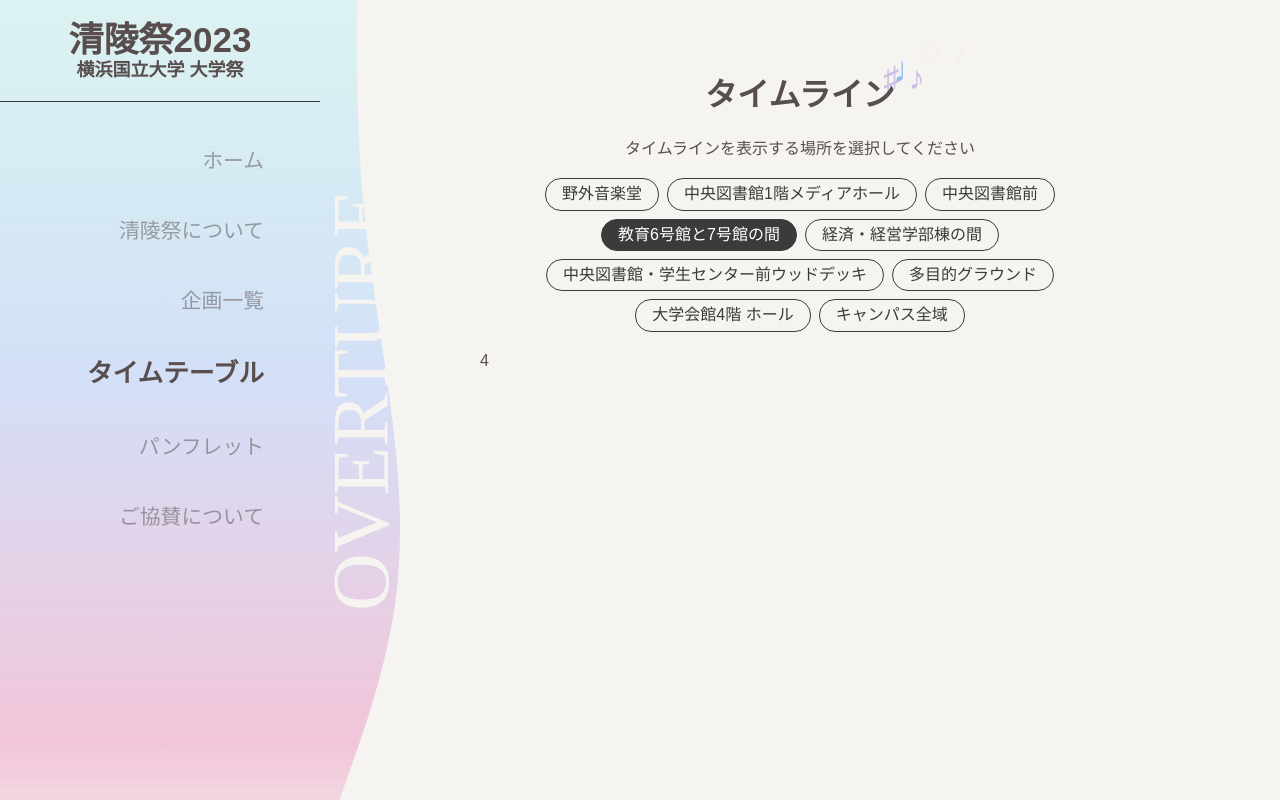
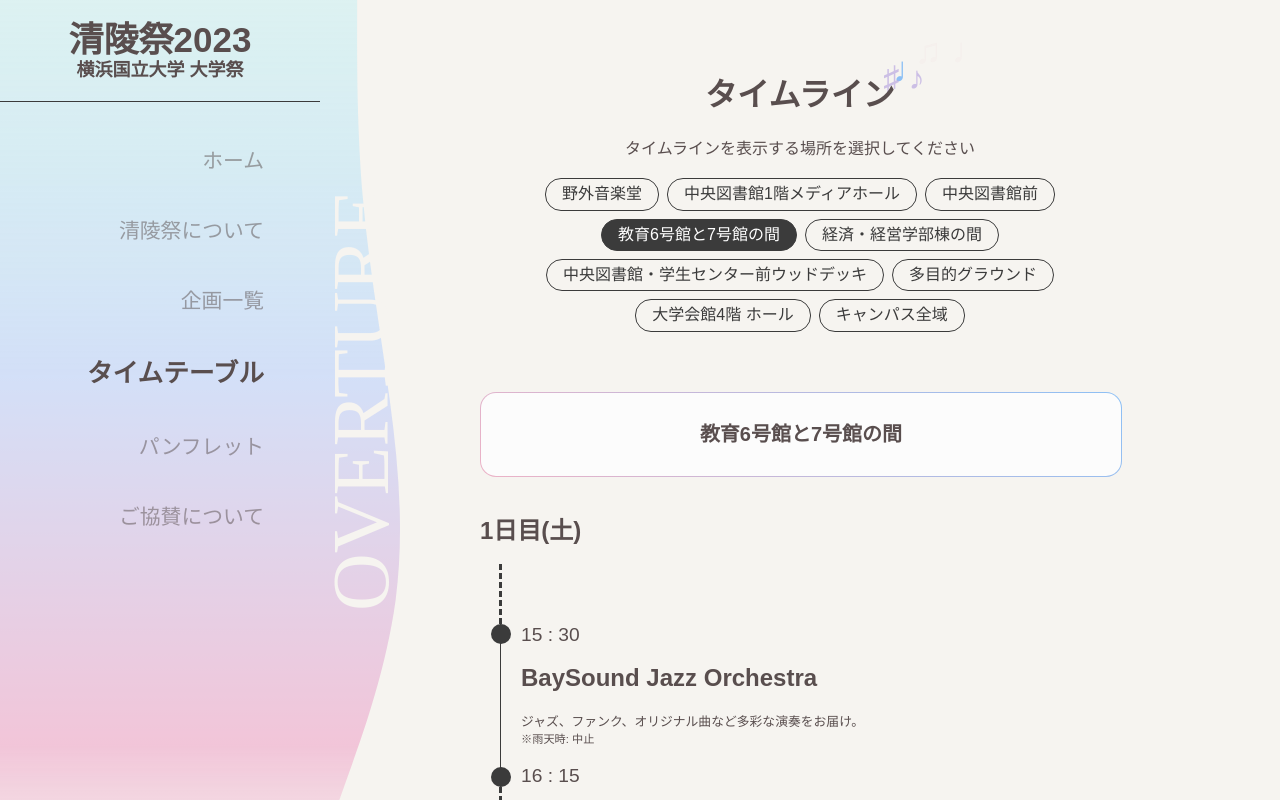
Before and after one commit to ynufes-tech/ynufes-seiryo23, a Nuxt app: page /timetable in a window 1280 px wide. Both pictures are taken after a click on the button "教育6号館と7号館の間". Shown: the top 800 px of the page. Built offline with nearby package versions, Linux system fonts and the light colour scheme.

Commit message:
feat: 教育6,7の間完成

```diff
--- a/pages/timetable/index.vue
+++ b/pages/timetable/index.vue
@@ -211,7 +211,68 @@ const changePlace = (id: number) => {
       </div>
       <div class="duration-box"></div>
     </div>
-    <div v-show="placeId == 4" class="time-table">4</div>
+    <div v-show="placeId == 4" class="time-table">
+      <SectionFrame>教育6号館と7号館の間</SectionFrame>
+      <h2 class="day-1">1日目(土)</h2>
+
+      <div class="duration-box"></div>
+      <div class="time-table-item">
+        <span class="item-start-time">15 : 30</span>
+        <div class="item-text">
+          <h2 class="item-title">BaySound Jazz Orchestra</h2>
+          <p class="item-description">
+            ジャズ、ファンク、オリジナル曲など多彩な演奏をお届け。
+          </p>
+          <p class="item-warning">※雨天時: 中止</p>
+        </div>
+
+        <span class="item-end-time">16 : 15</span>
+      </div>
+      <div class="duration-box"></div>
+      <div class="time-table-item">
+        <span class="item-start-time">17 : 50</span>
+        <div class="item-text">
+          <h2 class="item-title">R3ude & Zero to heroines</h2>
+          <p class="item-description">R3udeとLIZによるダンスパフォーマンス。</p>
+          <p class="item-warning">※雨天時: 中止</p>
+          <p class="item-warning" style="color: red">
+            ※盗撮防止のため、許可証をお持ちの方を除き撮影を禁止とさせていただきます。
+          </p>
+        </div>
+
+        <span class="item-end-time">20 : 30</span>
+      </div>
+      <div class="duration-box"></div>
+      <h2 class="day-2">2日目(日)</h2>
+      <div class="duration-box"></div>
+      <div class="time-table-item">
+        <span class="item-start-time">10 : 30</span>
+        <div class="item-text">
+          <h2 class="item-title">BaySound Jazz Orchestra</h2>
+          <p class="item-description">
+            ジャズ、ファンク、オリジナル曲など多彩な演奏をお届け。
+          </p>
+          <p class="item-warning">※雨天時: 中止</p>
+        </div>
+
+        <span class="item-end-time">11 : 15</span>
+      </div>
+      <div class="duration-box"></div>
+      <div class="time-table-item">
+        <span class="item-start-time">12 : 20</span>
+        <div class="item-text">
+          <h2 class="item-title">R3ude & Zero to heroines</h2>
+          <p class="item-description">R3udeとLIZによるダンスパフォーマンス。</p>
+          <p class="item-warning">※雨天時: 中止</p>
+          <p class="item-warning" style="color: red">
+            ※盗撮防止のため、許可証をお持ちの方を除き撮影を禁止とさせていただきます。
+          </p>
+        </div>
+
+        <span class="item-end-time">15 : 00</span>
+      </div>
+      <div class="duration-box"></div>
+    </div>
     <div v-show="placeId == 5" class="time-table">5</div>
     <div v-show="placeId == 6" class="time-table">6</div>
     <div v-show="placeId == 7" class="time-table">7</div>
```
